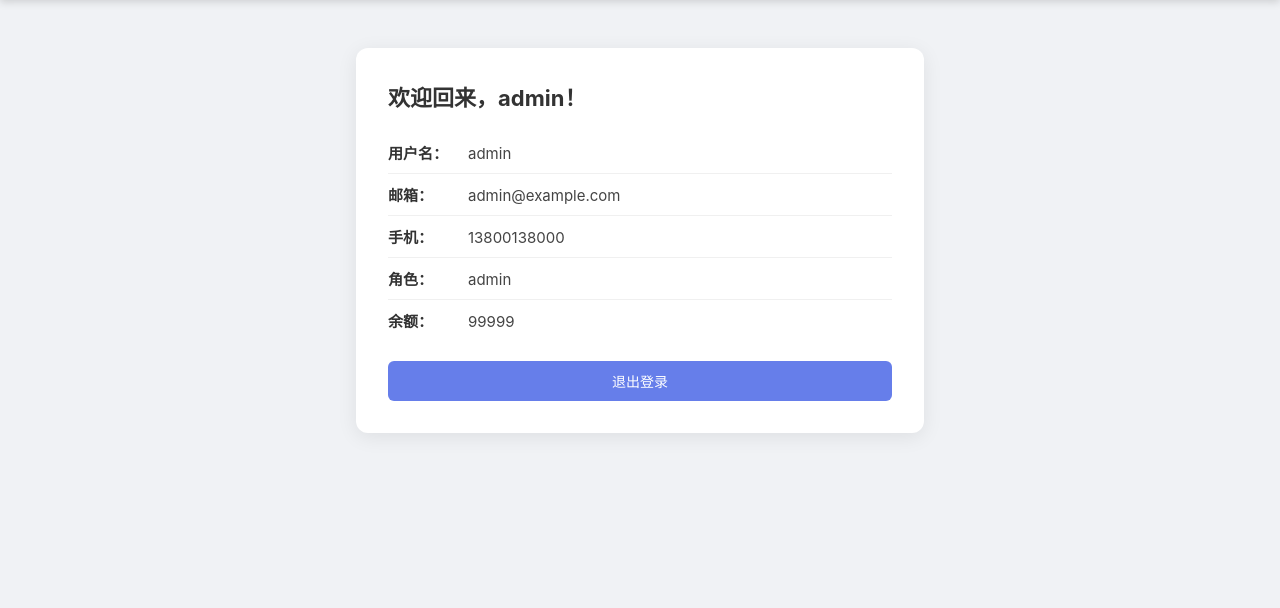
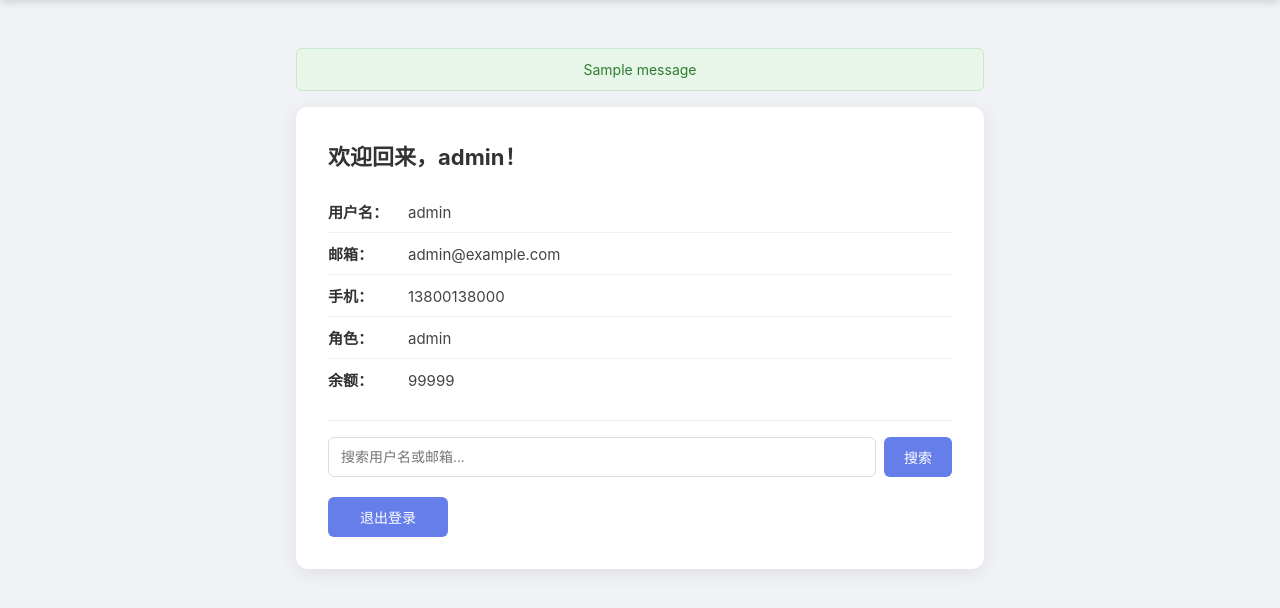
Before and after one commit to LYJ127/J, a Flask app: page / in a window 1280 px wide. Shown: the part 56-664 px from the top of the page. Run offline with Flask 3, Linux system fonts and the light colour scheme; a user stored in the database is signed in; one stand-in notice (Sample message) is shown.

Commit message:
feat: 新增用户注册和搜索功能
- 新增 SQLite 数据库初始化（data/users.db）
- /register 注册路由（f-string SQL拼接，含SQL注入漏洞）
- /search 搜索路由（f-string SQL拼接，含SQL注入漏洞）
- templates/register.html 注册页面
- index.html 添加搜索框与搜索结果表格
- base.html 导航栏添加注册链接
- CSS 新增表格、搜索框、消息提示样式
- SQL 执行语句打印至控制台便于观察注入效果

Co-Authored-By: Claude <noreply@anthropic.com>

```diff
--- a/app.py
+++ b/app.py
@@ -2,8 +2,11 @@ import os
 import time
 import secrets
 import hashlib
+import sqlite3
 from functools import wraps
-from flask import Flask, render_template, request, redirect, session, abort
+from flask import (
+    Flask, render_template, request, redirect, session, abort, flash
+)
 from werkzeug.security import generate_password_hash, check_password_hash
 
 app = Flask(__name__)
@@ -11,14 +14,11 @@ app.secret_key = os.environ.get("SECRET_KEY", secrets.token_hex(32))
 app.config.update(
     SESSION_COOKIE_HTTPONLY=True,
     SESSION_COOKIE_SAMESITE="Lax",
-    SESSION_COOKIE_SECURE=False,  # 有 HTTPS 证书后可设为 True
+    SESSION_COOKIE_SECURE=False,
 )
 
 # ============================================================
-# 密码以 werkzeug 的 pbkdf2:sha256 哈希存储，不再明文
-# 原始密码对照（仅用于说明，实际存储的是哈希值）：
-#   admin  -> admin123
-#   alice  -> alice2025
+# 内存用户字典（登录使用）
 # ============================================================
 USERS = {
     "admin": {
@@ -38,6 +38,29 @@ USERS = {
         "balance": 100,
     },
 }
+
+# ---------- SQLite 初始化 ----------
+def init_db():
+    os.makedirs("data", exist_ok=True)
+    conn = sqlite3.connect("data/users.db")
+    c = conn.cursor()
+    c.execute("""
+        CREATE TABLE IF NOT EXISTS users (
+            id INTEGER PRIMARY KEY AUTOINCREMENT,
+            username TEXT UNIQUE,
+            password TEXT,
+            email TEXT,
+            phone TEXT
+        )
+    """)
+    # 插入默认用户（密码明文存储在DB中）
+    c.execute("INSERT OR IGNORE INTO users (username, password, email, phone) "
+              "VALUES ('admin', 'admin123', 'admin@example.com', '13800138000')")
+    c.execute("INSERT OR IGNORE INTO users (username, password, email, phone) "
+              "VALUES ('alice', 'alice2025', 'alice@example.com', '13900139001')")
+    conn.commit()
+    conn.close()
+
 
 # ---------- CSRF 保护 ----------
 def generate_csrf_token():
@@ -60,20 +83,18 @@ def csrf_required(f):
 
 @app.context_processor
 def inject_csrf():
-    """所有模板自动注入 csrf_token（仅生成一次，避免与路由中显式传参冲突）"""
     token = generate_csrf_token()
     return dict(csrf_token=token)
 
 
 # ---------- 登录频率限制 ----------
-LOGIN_ATTEMPTS = {}  # IP -> [timestamp, ...]
+LOGIN_ATTEMPTS = {}
 
 
 def is_rate_limited(ip, max_attempts=5, window=60):
     now = time.time()
     if ip not in LOGIN_ATTEMPTS:
         LOGIN_ATTEMPTS[ip] = []
-    # 清除超出时间窗口的记录
     LOGIN_ATTEMPTS[ip] = [t for t in LOGIN_ATTEMPTS[ip] if now - t < window]
     if len(LOGIN_ATTEMPTS[ip]) >= max_attempts:
         return True
@@ -81,30 +102,53 @@ def is_rate_limited(ip, max_attempts=5, window=60):
     return False
 
 
-# 从模板显示的数据中移除敏感字段
 SAFE_FIELDS = ["username", "role", "email", "phone", "balance"]
 
 
 def safe_user_info(user):
-    """返回不包含密码字段的用户信息"""
     return {k: v for k, v in user.items() if k in SAFE_FIELDS}
 
 
-# ---------- 路由 ----------
+# ========== 路由 ==========
+
 @app.route("/")
 def index():
     username = session.get("username")
     user_info = None
+    search_results = None
+    keyword = request.args.get("keyword", "")
+
     if username and username in USERS:
         user_info = safe_user_info(USERS[username])
-    return render_template("index.html", user=user_info)
+
+    # 有关键词则执行搜索
+    if keyword:
+        conn = sqlite3.connect("data/users.db")
+        c = conn.cursor()
+        # 存在 SQL 注入漏洞 —— 使用 f-string 拼接
+        sql = (f"SELECT id, username, email, phone FROM users "
+               f"WHERE username LIKE '%{keyword}%' OR email LIKE '%{keyword}%'")
+        print(f"[SEARCH SQL] {sql}")
+        try:
+            c.execute(sql)
+            search_results = c.fetchall()
+        except Exception as e:
+            print(f"[SEARCH ERROR] {e}")
+        finally:
+            conn.close()
+
+    return render_template(
+        "index.html",
+        user=user_info,
+        search_results=search_results,
+        keyword=keyword,
+    )
 
 
 @app.route("/login", methods=["GET", "POST"])
 @csrf_required
 def login():
     if request.method == "POST":
-        # 频率限制
         client_ip = request.remote_addr or "unknown"
         if is_rate_limited(client_ip):
             return render_template(
@@ -129,6 +173,36 @@ def login():
     return render_template("login.html")
 
 
+@app.route("/register", methods=["GET", "POST"])
+@csrf_required
+def register():
+    if request.method == "POST":
+        username = request.form.get("username", "").strip()
+        password = request.form.get("password", "")
+        email = request.form.get("email", "").strip()
+        phone = request.form.get("phone", "").strip()
+
+        # 存在 SQL 注入漏洞 —— 使用 f-string 拼接
+        sql = (f"INSERT INTO users (username, password, email, phone) "
+               f"VALUES ('{username}', '{password}', '{email}', '{phone}')")
+        print(f"[REGISTER SQL] {sql}")
+
+        conn = sqlite3.connect("data/users.db")
+        c = conn.cursor()
+        try:
+            c.execute(sql)
+            conn.commit()
+            flash("注册成功，请登录")
+            return redirect("/login")
+        except Exception as e:
+            print(f"[REGISTER ERROR] {e}")
+            return render_template("register.html", error=f"注册失败：{e}")
+        finally:
+            conn.close()
+
+    return render_template("register.html")
+
+
 @app.route("/logout", methods=["POST"])
 def logout():
     session.clear()
@@ -136,4 +210,5 @@ def logout():
 
 
 if __name__ == "__main__":
+    init_db()
     app.run(debug=False, host="0.0.0.0", port=5000)
--- a/static/css/style.css
+++ b/static/css/style.css
@@ -78,7 +78,7 @@ body {
 
 /* 主容器 */
 .container {
-    max-width: 600px;
+    max-width: 720px;
     margin: 48px auto;
     padding: 0 16px;
 }
@@ -197,3 +197,132 @@ body {
     display: inline-block;
     width: 80px;
 }
+
+/* ---------- Flash 消息 ---------- */
+.flash-message {
+    background: #e8f5e9;
+    color: #2e7d32;
+    border: 1px solid #c8e6c9;
+    border-radius: 6px;
+    padding: 12px 16px;
+    margin-bottom: 16px;
+    font-size: 14px;
+    text-align: center;
+}
+
+/* ---------- 注册页面 ---------- */
+.register-card {
+    max-width: 420px;
+    margin: 0 auto;
+}
+
+/* ---------- 搜索区域 ---------- */
+.search-section {
+    margin: 16px 0 20px;
+    padding-top: 16px;
+    border-top: 1px solid #eee;
+}
+
+.search-form {
+    width: 100%;
+}
+
+.search-group {
+    display: flex;
+    gap: 8px;
+}
+
+.search-input {
+    flex: 1;
+    padding: 10px 12px;
+    border: 1px solid #ddd;
+    border-radius: 6px;
+    font-size: 14px;
+    outline: none;
+    transition: border-color 0.2s;
+}
+
+.search-input:focus {
+    border-color: #667eea;
+    box-shadow: 0 0 0 3px rgba(102, 126, 234, 0.15);
+}
+
+.btn-search {
+    display: inline-block;
+    padding: 10px 20px;
+    font-size: 14px;
+    border: none;
+    border-radius: 6px;
+    cursor: pointer;
+    background: #667eea;
+    color: #fff;
+    white-space: nowrap;
+    transition: background 0.2s;
+}
+
+.btn-search:hover {
+    background: #5a6fd6;
+}
+
+/* ---------- 搜索结果 ---------- */
+.search-results {
+    margin-top: 16px;
+    padding-top: 16px;
+    border-top: 1px solid #eee;
+}
+
+.search-results h3 {
+    font-size: 15px;
+    color: #555;
+    margin-bottom: 12px;
+    font-weight: 500;
+}
+
+.keyword-tag {
+    background: #e3f2fd;
+    color: #1565c0;
+    padding: 2px 8px;
+    border-radius: 4px;
+    font-size: 13px;
+}
+
+.no-result {
+    text-align: center;
+    color: #999;
+    padding: 24px 0;
+    font-size: 14px;
+}
+
+/* ---------- 数据表格 ---------- */
+.data-table {
+    width: 100%;
+    border-collapse: collapse;
+    font-size: 14px;
+}
+
+.data-table thead {
+    background: linear-gradient(135deg, #667eea 0%, #764ba2 100%);
+    color: #fff;
+}
+
+.data-table th {
+    padding: 10px 12px;
+    text-align: left;
+    font-weight: 600;
+    font-size: 13px;
+    letter-spacing: 0.5px;
+}
+
+.data-table td {
+    padding: 10px 12px;
+    border-bottom: 1px solid #f0f0f0;
+    color: #444;
+}
+
+.data-table tbody tr:hover {
+    background: #f8f9ff;
+}
+
+.data-table tbody tr:last-child td {
+    border-bottom: none;
+}
--- a/templates/base.html
+++ b/templates/base.html
@@ -20,11 +20,19 @@
                 </form>
             {% else %}
                 <a href="/login" class="nav-link">登录</a>
+                <a href="/register" class="nav-link">注册</a>
             {% endif %}
         </div>
     </nav>
 
     <main class="container">
+        {% with messages = get_flashed_messages() %}
+            {% if messages %}
+                {% for message in messages %}
+                    <div class="flash-message">{{ message }}</div>
+                {% endfor %}
+            {% endif %}
+        {% endwith %}
         {% block content %}{% endblock %}
     </main>
 </body>
--- a/templates/index.html
+++ b/templates/index.html
@@ -13,9 +13,51 @@
                 <li><span class="label">余额：</span>{{ user.balance }}</li>
             </ul>
         </div>
-        <form method="POST" action="/logout" style="display:inline;">
+
+        <div class="search-section">
+            <form method="GET" action="/" class="search-form">
+                <div class="search-group">
+                    <input type="text" name="keyword" class="search-input"
+                           placeholder="搜索用户名或邮箱..."
+                           value="{{ keyword or '' }}">
+                    <button type="submit" class="btn btn-search">搜索</button>
+                </div>
+            </form>
+        </div>
+
+        {% if keyword is defined and keyword %}
+            <div class="search-results">
+                <h3>搜索结果 — 关键词：<span class="keyword-tag">{{ keyword }}</span></h3>
+                {% if search_results %}
+                    <table class="data-table">
+                        <thead>
+                            <tr>
+                                <th>ID</th>
+                                <th>用户名</th>
+                                <th>邮箱</th>
+                                <th>手机</th>
+                            </tr>
+                        </thead>
+                        <tbody>
+                            {% for row in search_results %}
+                            <tr>
+                                <td>{{ row[0] }}</td>
+                                <td>{{ row[1] }}</td>
+                                <td>{{ row[2] }}</td>
+                                <td>{{ row[3] }}</td>
+                            </tr>
+                            {% endfor %}
+                        </tbody>
+                    </table>
+                {% else %}
+                    <div class="no-result">无搜索结果</div>
+                {% endif %}
+            </div>
+        {% endif %}
+
+        <form method="POST" action="/logout" style="display:inline; margin-top:16px; display:block;">
             <input type="hidden" name="csrf_token" value="{{ csrf_token }}">
-            <button type="submit" class="btn btn-primary">退出登录</button>
+            <button type="submit" class="btn btn-primary" style="width:auto; padding:10px 32px;">退出登录</button>
         </form>
     </div>
 {% else %}
```
Also changed, not shown: templates/register.html (added, +33 -0 lines), data/users.db (added), 1 other file.
